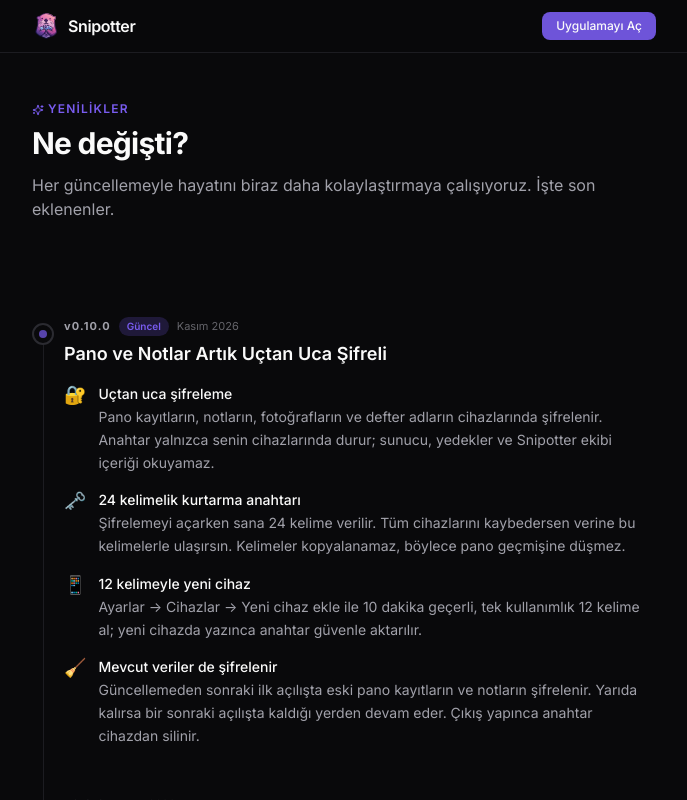
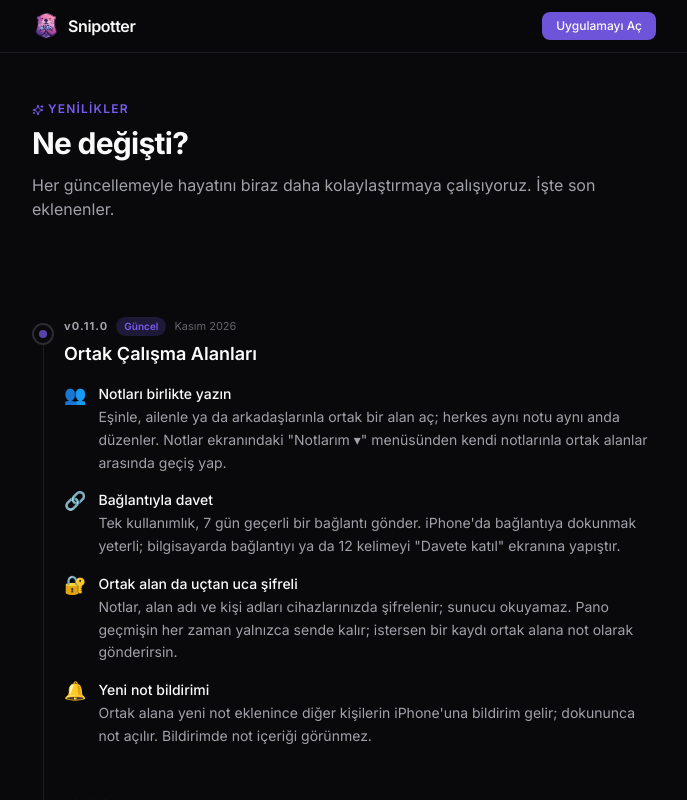
Before and after one commit to MehmetGulenc/snipotter, a React (Vite) app in the folder apps/landing/: page /yenilikler in a window 1280 px wide. Shown: the top 800 px of the page, without its empty margins (296-983 px from the left). Built offline with nearby package versions, Linux system fonts and the light colour scheme.

Commit message:
docs: v0.11.0 changelog ve site yenilikleri

```diff
--- a/apps/landing/src/Yenilikler.tsx
+++ b/apps/landing/src/Yenilikler.tsx
@@ -18,9 +18,36 @@ interface Release {
 
 const releases: Release[] = [
   {
+    version: '0.11.0',
+    date: 'Kasım 2026',
+    badge: 'Güncel',
+    headline: 'Ortak Çalışma Alanları',
+    features: [
+      {
+        emoji: '👥',
+        title: 'Notları birlikte yazın',
+        desc: 'Eşinle, ailenle ya da arkadaşlarınla ortak bir alan aç; herkes aynı notu aynı anda düzenler. Notlar ekranındaki "Notlarım ▾" menüsünden kendi notlarınla ortak alanlar arasında geçiş yap.',
+      },
+      {
+        emoji: '🔗',
+        title: 'Bağlantıyla davet',
+        desc: 'Tek kullanımlık, 7 gün geçerli bir bağlantı gönder. iPhone\'da bağlantıya dokunmak yeterli; bilgisayarda bağlantıyı ya da 12 kelimeyi "Davete katıl" ekranına yapıştır.',
+      },
+      {
+        emoji: '🔐',
+        title: 'Ortak alan da uçtan uca şifreli',
+        desc: 'Notlar, alan adı ve kişi adları cihazlarınızda şifrelenir; sunucu okuyamaz. Pano geçmişin her zaman yalnızca sende kalır; istersen bir kaydı ortak alana not olarak gönderirsin.',
+      },
+      {
+        emoji: '🔔',
+        title: 'Yeni not bildirimi',
+        desc: 'Ortak alana yeni not eklenince diğer kişilerin iPhone\'una bildirim gelir; dokununca not açılır. Bildirimde not içeriği görünmez.',
+      },
+    ],
+  },
+  {
     version: '0.10.0',
     date: 'Kasım 2026',
-    badge: 'Güncel',
     headline: 'Pano ve Notlar Artık Uçtan Uca Şifreli',
     features: [
       {
```
Also changed, not shown: 2 other files (tests, documents, lock files or other folders).
